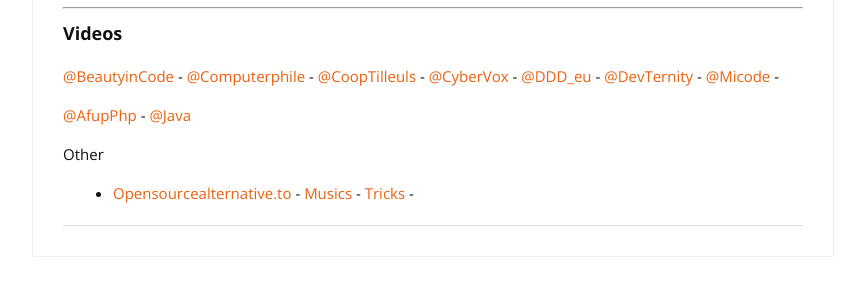
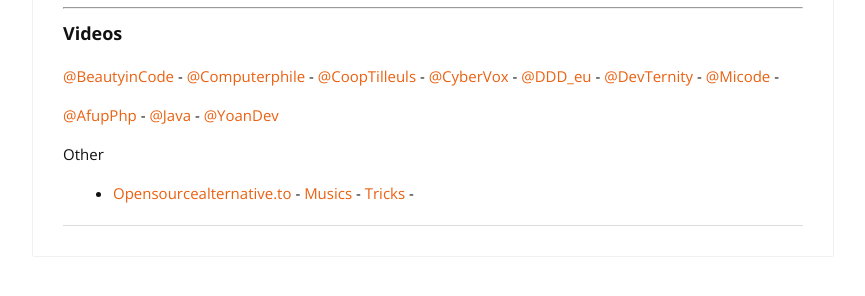
Before and after one commit to cylmat/cylmat.github.io, a Jekyll site: the page built from _pages/USEFUL.md, in a window 1280 px wide and 900 px high, scrolled down 2250 px. Shown: the part 536-832 px from the top of the window, without its empty margins (207-1072 px from the left). Built offline with Jekyll 4.4.1, drawn with Linux system fonts in a browser that asks for light colours; nearby versions of some CDN libraries.

Commit message:
Update USEFUL.md

```diff
--- a/_pages/USEFUL.md
+++ b/_pages/USEFUL.md
@@ -128,7 +128,8 @@
 [@Micode](https://www.youtube.com/@Micode) -
 
 [@AfupPhp](https://www.youtube.com/@afupPHP) -
-[@Java](https://www.youtube.com/@java)
+[@Java](https://www.youtube.com/@java) -
+[@YoanDev](https://m.youtube.com/@yoandevco)
 
 Other
 - [Opensourcealternative.to](https://www.opensourcealternative.to) - [Musics](https://cylmat.github.io/musics) - [Tricks](https://cylmat.github.io/tricks) -
```
